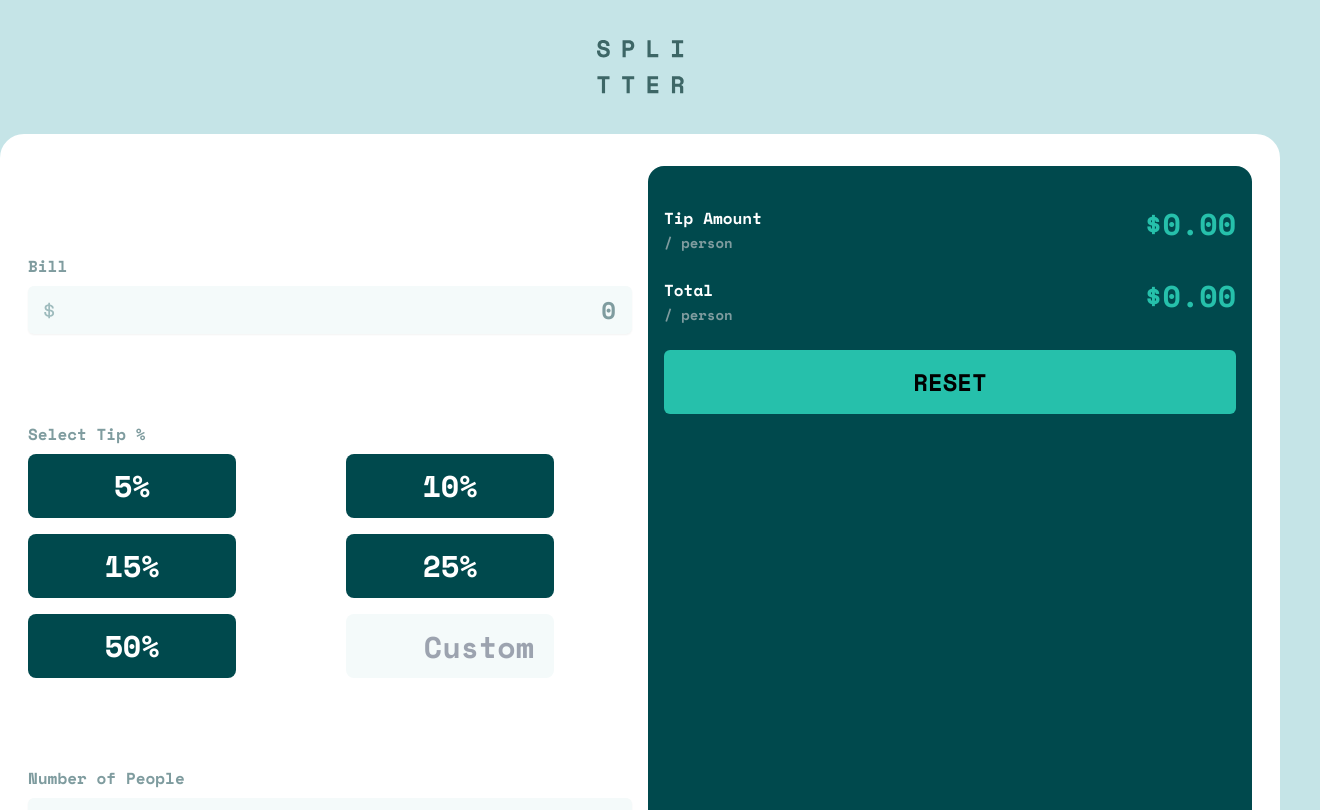
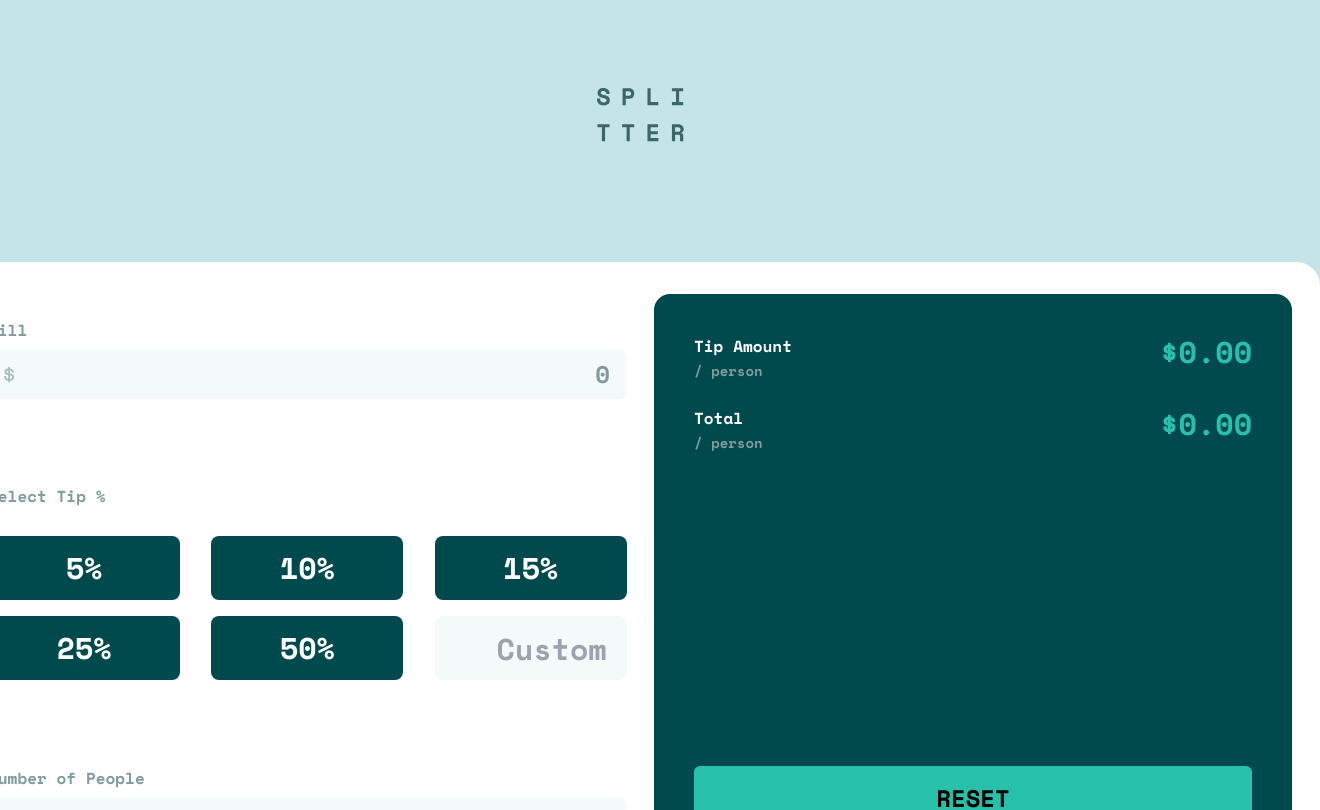
Before and after one commit to zayaanw/tip-calc, a React (Vite) app: page / in a window 1280 px wide. Shown: the top 810 px of the page, 1320 px wide, since content can reach past the window. Built offline with nearby package versions, Linux system fonts and the light colour scheme.

Commit message:
fixed alignment on desktop

```diff
--- a/src/App.jsx
+++ b/src/App.jsx
@@ -87,7 +87,7 @@ function App() {
 
   return (
     <>
-      <div>
+      <div className="md:mt-12 md:flex md:flex-col md:items-center md:justify-center md:gap-y-20">
         <Logo></Logo>
         <Container>
           <div className="w-full">
@@ -100,7 +100,7 @@ function App() {
           </div>
           <div className="w-full">
             <h1 className="mb-2 text-[#7f9c9f]">Select Tip %</h1>
-            <div className="grid grid-flow-row grid-cols-2 grid-rows-3 gap-x-8 gap-y-4">
+            <div className="grid grid-flow-row grid-cols-2 grid-rows-3 gap-x-8 gap-y-4 md:mt-7 md:grid-cols-3 md:grid-rows-2">
               <TipButton handleTip={handleTip} percentage={5} />
               <TipButton handleTip={handleTip} percentage={10} />
               <TipButton handleTip={handleTip} percentage={15} />
@@ -109,7 +109,7 @@ function App() {
               <CustomInput handleTip={handleCustomTip} />
             </div>
           </div>
-          <div className="w-full">
+          <div className="w-full md:self-center">
             <Bill
               title="Number of People"
               handleChange={handlePeople}
--- a/src/components/Container.jsx
+++ b/src/components/Container.jsx
@@ -1,6 +1,10 @@
 function Container({ children }) {
   return (
-    <div className="container relative mt-10 flex h-fit flex-col items-start gap-7 rounded-3xl border-4 border-white bg-white px-6 py-7 md:grid md:grid-flow-col md:grid-cols-2 md:grid-rows-3 md:items-center md:gap-x-4 md:gap-y-0">
+    <div
+      className=" md:gap-x-15 relative mt-10 flex h-fit flex-col items-start gap-7 rounded-3xl border-4
+    border-white bg-white px-6
+    py-7 md:grid md:h-[40rem] md:w-[85rem] md:grid-flow-col md:grid-cols-2 md:grid-rows-3 md:items-center md:gap-y-24 md:shadow-xl"
+    >
       {children}
     </div>
   );
--- a/src/components/CustomInput.jsx
+++ b/src/components/CustomInput.jsx
@@ -3,7 +3,7 @@ function CustomInput({ handleTip }) {
     <label className="relative w-full">
       <span className="sr-only">Custom input</span>
       <input
-        className="h-16 w-52 rounded-lg bg-[#f4fafa]  p-5 text-3xl text-[#00494d] hover:bg-[#26c0ab] hover:text-[#00494d]"
+        className="h-16 w-48 rounded-lg bg-[#f4fafa]  p-5 text-3xl text-[#00494d] hover:bg-[#26c0ab] hover:text-[#00494d]"
         placeholder="Custom"
         type="number"
         name="total_bill"
--- a/src/components/TipButton.jsx
+++ b/src/components/TipButton.jsx
@@ -2,7 +2,7 @@ function TipButton({ percentage, handleTip }) {
   return (
     <button
       onClick={handleTip}
-      className="h-16 w-52 rounded-lg bg-[#00494d] p-2 text-3xl text-white hover:bg-[#26c0ab] hover:text-[#00494d]"
+      className="h-16 w-48 rounded-lg bg-[#00494d] p-2 text-3xl text-white hover:bg-[#26c0ab] hover:text-[#00494d]"
     >
       {percentage}%
     </button>
--- a/src/components/Total.jsx
+++ b/src/components/Total.jsx
@@ -1,6 +1,9 @@
 function Total({ totalBill, handleReset }) {
   return (
-    <div className="container flex flex-col gap-6 rounded-2xl bg-[#00494d] px-4 pb-7 pt-10 md:row-span-3 md:h-full">
+    <div
+      className="container flex flex-col gap-6 rounded-2xl bg-[#00494d] px-4 pb-7 pt-10
+    md:row-span-3 md:h-full md:w-full md:p-10"
+    >
       <div className="flex justify-between">
         <p className=" text-white">
           Tip Amount <br />{" "}
@@ -20,7 +23,7 @@ function Total({ totalBill, handleReset }) {
       </div>
       <button
         onClick={handleReset}
-        className="rounded-md  bg-[#26c0ab] p-4 text-2xl uppercase"
+        className="rounded-md  bg-[#26c0ab] p-4 text-2xl uppercase md:mt-auto"
       >
         Reset
       </button>
```
